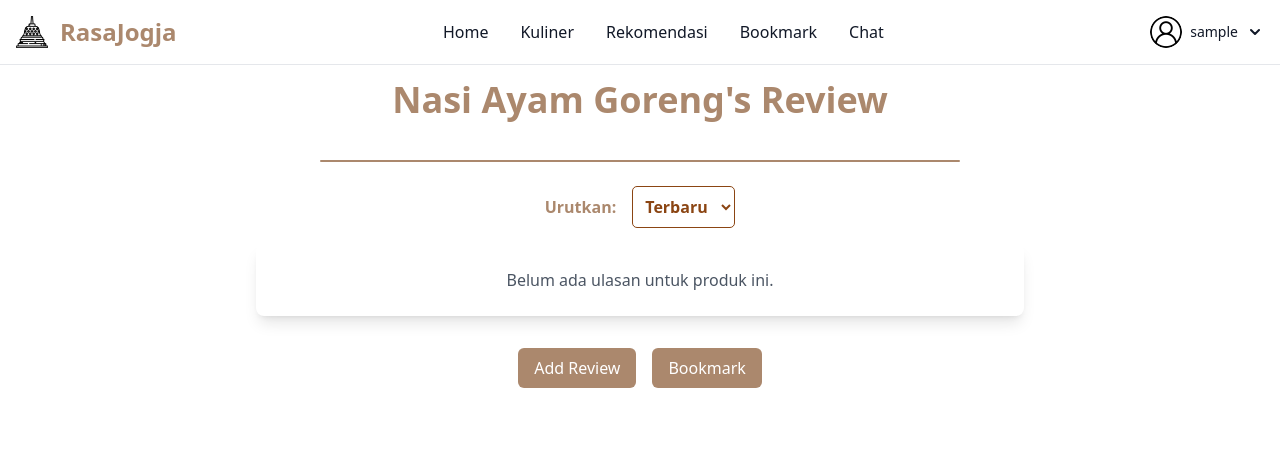
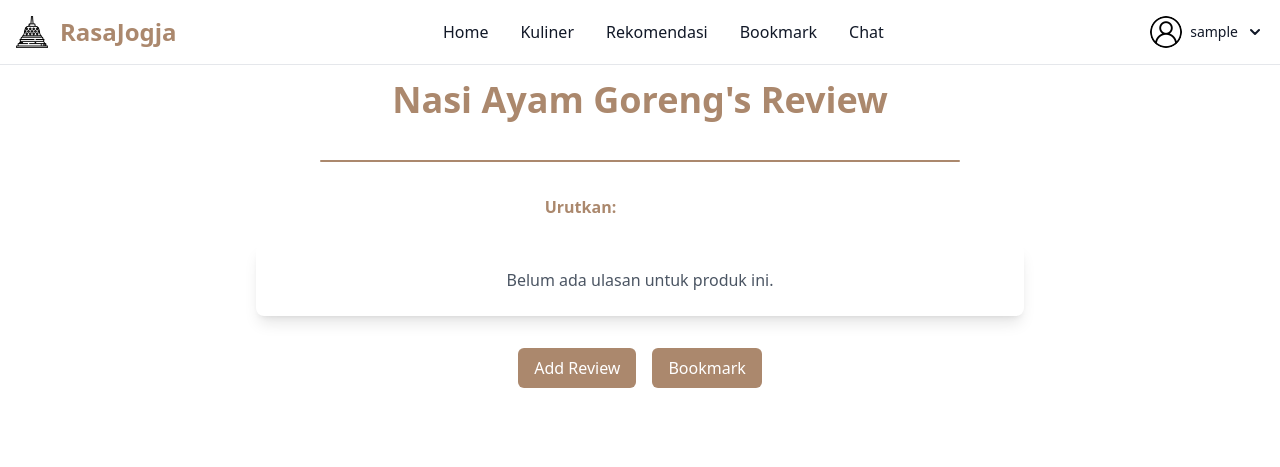
Before and after one commit to RasaJogja/RasaJogja, a Django app: page /review/product/1/ in a window 1280 px wide. Shown: the top 467 px of the page. Run offline with Django 4.2, Linux system fonts and the light colour scheme; the visitor is signed in with stand-in values (Sample User, id 1); data comes from the database, SQL or seed files in the repository; data that the repository does not hold is empty; some libraries are stand-ins or nearby versions.

Commit message:
selesai review dan auth

```diff
--- a/review/templates/page.html
+++ b/review/templates/page.html
@@ -24,11 +24,11 @@
     }
     /* Styling untuk select */
     .select-order {
-        border: 1px solid #8B4513; /* Warna coklat tua */
+        border: 1px solid white;; /* Warna coklat tua */
         border-radius: 5px;
         padding: 0.5rem;
         background-color: white;
-        color: #8B4513; /* Warna coklat tua untuk teks */
+        color: white; /* Warna coklat tua untuk teks */
         margin-left: 0.5rem;
         font-weight: bold; /* Mencetak tebal */
     }
```
